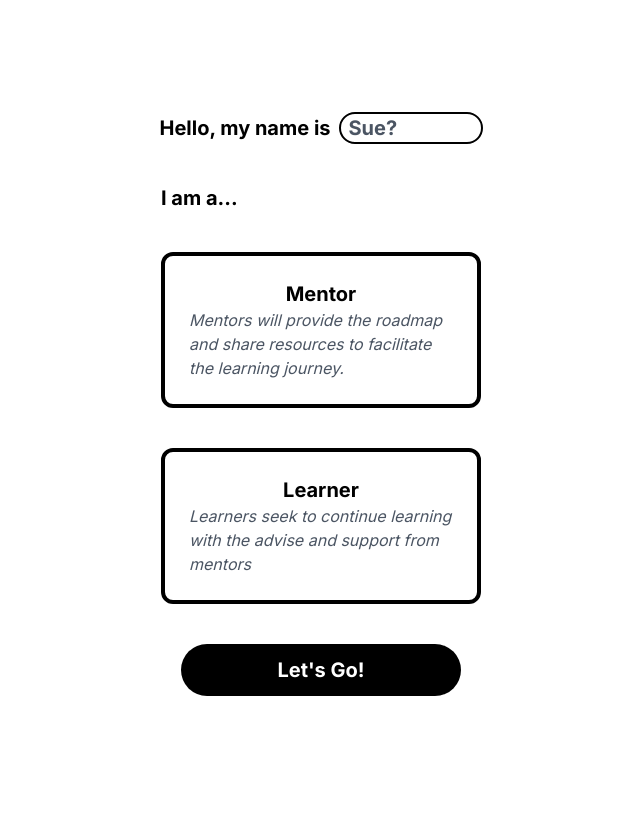
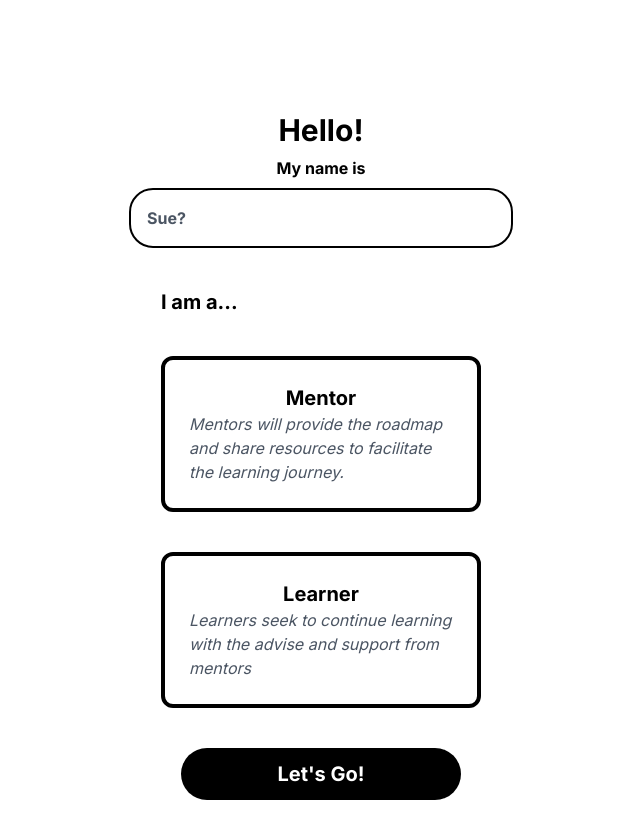
Before and after one commit to killerdroid99/collabothon-project, a Next.js app: page /registration in a window 1280 px wide. Shown: the whole page, without its empty margins (319-959 px from the left). Before the commit the page ends 800 px from the top, so only its background shows below. Built offline with nearby package versions, Linux system fonts and the light colour scheme.

Commit message:
Some additional pages (work in progress)

```diff
--- a/pages/registration/index.jsx
+++ b/pages/registration/index.jsx
@@ -1,26 +1,33 @@
-import React from 'react'
+import { useState } from 'react'
 import Button from '../../components/Button'
 import TextCard from '../../components/TextCard'
 
 function Index() {
+  const [selected, setSelected] = useState("")
+
   return (
-    <div className=''>
-      <div className='flex justify-center items-center gap-2 mt-28 text-xl'>
-        <strong>Hello, my name is </strong>
-        <input type="text" placeholder='Sue?' className='w-36 px-2 border-[0.185rem] border-black placeholder:text-gray-600 placeholder:font-bold rounded-full text-left bg-inherit outline-none focus-visible:ring-2 ring-yellow-300' />
+    <div className=' px-14'>
+      <div className='flex flex-col gap-2 mt-28 text-base items-center text-left'>
+        <h2 className='text-3xl font-bold'>Hello!</h2>
+        <strong>My name is </strong>
+        <input type="text" placeholder='Sue?' className='w-full max-w-sm px-4 py-4 border-[0.185rem] border-black placeholder:text-gray-600 placeholder:font-bold rounded-3xl text-left bg-inherit outline-none focus-visible:ring-2 ring-accent' />
       </div>
       <div className='my-10 flex flex-col items-center gap-10'>
         <span className='w-[20rem] font-bold text-xl'>I am a...</span>
+        <div onClick={() => setSelected("mentor")}>
+          <TextCard title="Mentor"
+            desc="Mentors will provide the
+roadmap and share resources
+to facilitate the learning journey." selected={selected === "mentor"} />
+        </div>
 
-        <TextCard title="Mentor"
-          desc="Mentors will provide the
-roadmap and share resources
-to facilitate the learning journey." />
-        <TextCard title="Learner"
-          desc="Learners seek to continue
+        <div onClick={() => setSelected("learner")}>
+          <TextCard title="Learner"
+            desc="Learners seek to continue
           learning with the advise and
-          support from mentors"
-        />
+          support from mentors" selected={selected === "learner"}
+          />
+        </div>
         <Button btnText="Let's Go!" />
       </div>
     </div>
--- /dev/null
+++ b/pages/registration/learning-stage.jsx
@@ -0,0 +1,29 @@
+import Image from 'next/image'
+import React from 'react'
+import StudentSettings from '../../components/StudentSettings'
+import TextCard from '../../components/TextCard'
+
+function LearningStage() {
+  return (
+    <div>
+      <StudentSettings />
+      <div className='flex justify-center items-center gap-2 mt-28 text-xl'>
+        <strong>Hello, </strong>
+        <span className='bg-black px-8 py-1 font-bold rounded-full text-white'>Sue</span>
+      </div>
+      <div className='my-10 flex flex-col items-center gap-10'>
+        <span className='w-[20rem] font-bold text-xl'>Select your learning stage</span>
+
+        <TextCard title="Early Childhood"
+          desc="(preschool / kindergarten)" />
+        <TextCard title="Elementary"
+          desc="(grades 1-5)" />
+        <TextCard title="Post-Secondary"
+          desc="(grade 10 and beyond)" />
+        <button className='p-2 bg-gray-300 text-lg font-bold px-10 rounded-xl hover:bg-gray-400 mt-20'>Next {'>'}</button>
+      </div>
+    </div>
+  )
+}
+
+export default LearningStage
```
